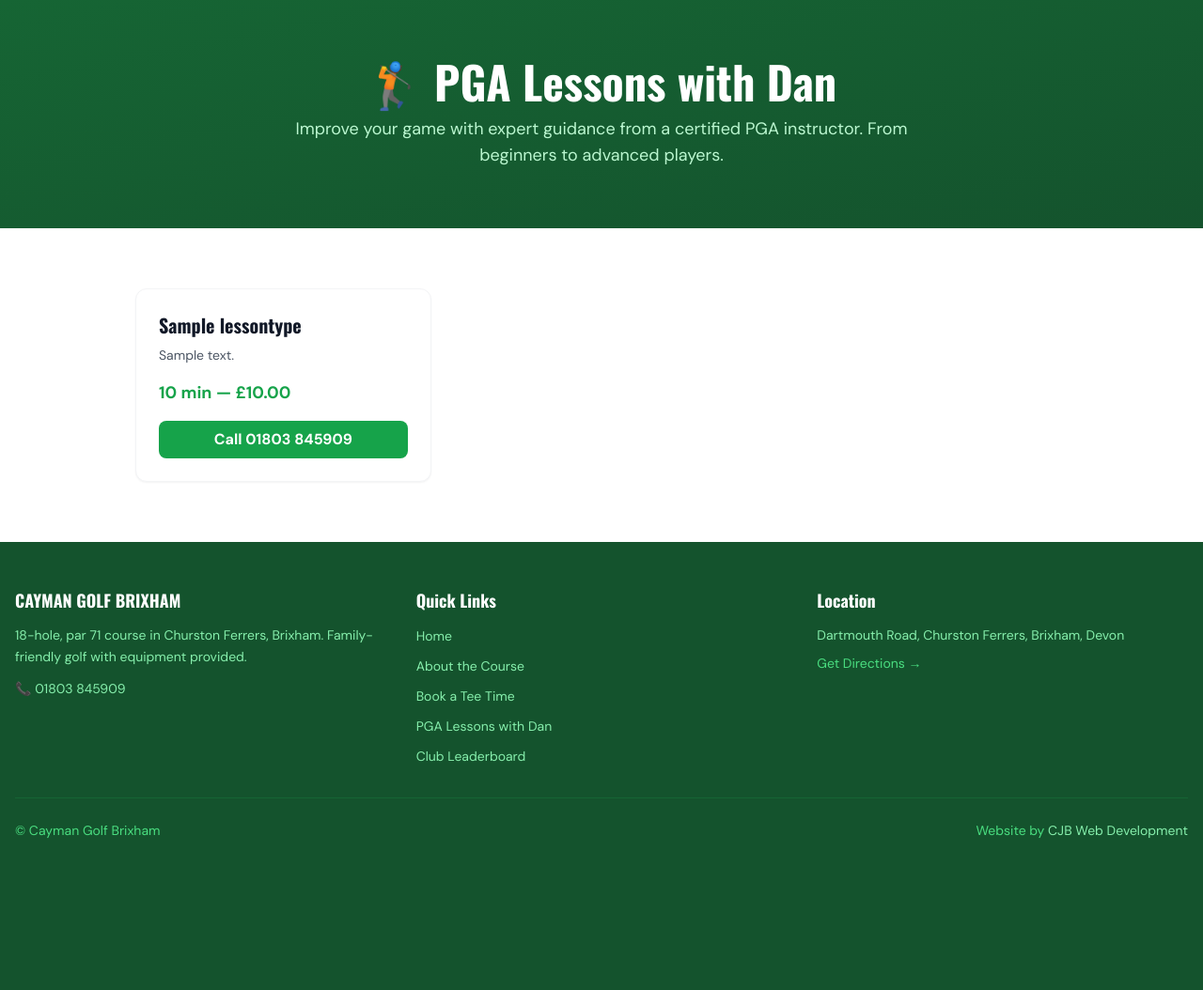
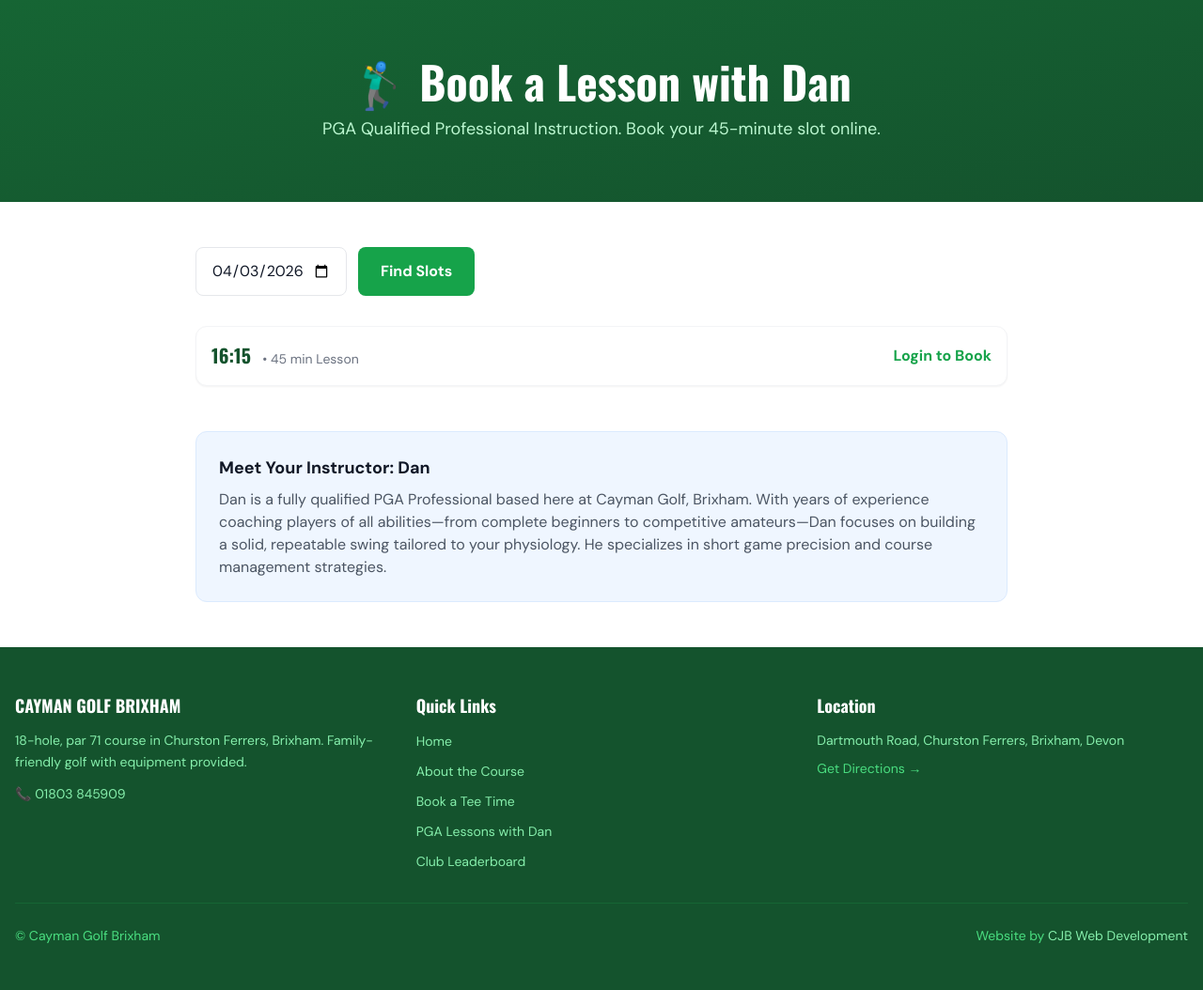
Before and after one commit to Cjbwebdev/caymengolf, a Django app: page /lessons/ in a window 1280 px wide. Shown: the part 65-1119 px from the top of the page at 94% size. Before the commit the page ends 957 px from the top, so only its background shows below. Run offline with Django 5.2, Linux system fonts and the light colour scheme; tables that the repository leaves empty hold one stand-in row (values such as "Sample post"); parts of the project's set-up code (start-up, migrations or seed data) failed here and were passed over; some libraries are stand-ins or nearby versions.

Commit message:
Fix: Hard delete past slots, force lesson booking form & bio

```diff
--- a/bookings/urls.py
+++ b/bookings/urls.py
@@ -8,4 +8,5 @@
     path("slot/<int:time_id>/", views.book_slot, name="book_slot"),
     path("my-bookings/", views.my_bookings, name="my_bookings"),
     path("my-bookings/<int:booking_id>/cancel/", views.cancel_booking, name="cancel_booking"),
+    path("lesson/<int:slot_id>/", views.book_lesson, name="book_lesson"),
 ]
--- a/bookings/views.py
+++ b/bookings/views.py
@@ -2,12 +2,43 @@
 from django.contrib.auth.decorators import login_required
 from django.contrib import messages
 from django.utils import timezone
-from .models import TeeTime, Booking
+from django.conf import settings
+from django.core.mail import send_mail
+from .models import TeeTime, LessonSlot, Booking
+from lessons.models import LessonType
+import datetime
 
 def booking_page(request):
     date_str = request.GET.get("date", str(timezone.now().date()))
-    times = TeeTime.objects.filter(date=date_str, is_available=True).order_by("time")[:30]
-    return render(request, "bookings/booking.html", {"tee_times": times, "selected_date": date_str})
+    try:
+        selected_date = datetime.datetime.strptime(date_str, "%Y-%m-%d").date()
+    except ValueError:
+        selected_date = timezone.now().date()
+
+    today = timezone.now().date()
+
+    # Auto-generate slots for this date if they don't exist
+    if not TeeTime.objects.filter(date=selected_date).exists() and selected_date >= today and selected_date <= today + datetime.timedelta(days=14):
+        current = datetime.time(8, 0)
+        while current.hour < 17 or (current.hour == 17 and current.minute <= 30):
+            TeeTime.objects.get_or_create(date=selected_date, time=current, defaults={"max_players": 4, "booked_players": 0})
+            current = (datetime.datetime.combine(selected_date, current) + datetime.timedelta(minutes=10)).time()
+
+    times = TeeTime.objects.filter(date=selected_date, is_available=True).order_by("time")
+
+    # Filter out past slots for today
+    if selected_date == today:
+        # NUCLEAR OPTION: Physically delete past slots so they NEVER show up
+        now = timezone.now().time()
+        cutoff = (datetime.datetime.combine(today, now) - datetime.timedelta(minutes=5)).time()
+        TeeTime.objects.filter(date=today, time__lt=cutoff).delete()
+        now = timezone.now().time()
+        # Give a 5-min buffer
+        times = times.filter(
+            time__gte=(datetime.datetime.combine(selected_date, now) - datetime.timedelta(minutes=5)).time()
+        )
+
+    return render(request, "bookings/booking.html", {"tee_times": times, "selected_date": date_str, "max_date": (today + datetime.timedelta(days=14)).isoformat()})
 
 @login_required
 def book_slot(request, time_id):
@@ -19,9 +50,9 @@
 
     if request.method == "POST":
         num_players = int(request.POST.get("num_players", 1))
-        if num_players > tee_time.spots_remaining:
+        if num_players > tee_time.spots_remaining or num_players < 1:
             messages.error(request, f"Only {tee_time.spots_remaining} spots remaining.")
-            return redirect("bookings:booking")
+            return redirect("bookings:book_slot", time_id=tee_time.pk)
 
         players = request.POST.get("player_names", request.user.username)
         notes = request.POST.get("notes", "")
@@ -32,7 +63,24 @@
             num_players=num_players,
             player_names=players,
             notes=notes,
+            booking_type="tee_time"
         )
+
+        # Send email to Dan
+        try:
+            send_mail(
+                subject=f"New Tee Time Booking - {tee_time.date} at {tee_time.time.strftime('%H:%M')}",
+                message=f"Booking for {num_players} player(s) on {tee_time.date} at {tee_time.time.strftime('%H:%M')}\n\n"
+                        f"Booked by: {request.user.username} ({request.user.email})\n"
+                        f"Player(s): {players}\n"
+                        f"Notes: {notes}\n\n"
+                        f"Please reply to confirm.",
+                from_email=getattr(settings, "DEFAULT_FROM_EMAIL", "noreply@caymangolf.site"),
+                recipient_list=["danleins@hotmail.co.uk"],
+                fail_silently=True,
+            )
+        except Exception:
+            pass  # Email failing shouldn't break the booking
 
         tee_time.booked_players += num_players
         if tee_time.booked_players >= tee_time.max_players:
@@ -40,31 +88,122 @@
         tee_time.save()
 
         messages.success(request, f"✅ Tee time confirmed for {tee_time.date} at {tee_time.time.strftime('%H:%M')}!")
-        return redirect("golfers:my_profile")
+        return redirect("bookings:my_bookings")
 
     return render(request, "bookings/confirm.html", {"tee_time": tee_time})
 
 @login_required
 def my_bookings(request):
-    bookings = Booking.objects.filter(user=request.user, is_cancelled=False).order_by("-created_at")
+    bookings = Booking.objects.filter(user=request.user).order_by("-created_at")
     return render(request, "bookings/my_bookings.html", {"bookings": bookings})
 
 @login_required
 def cancel_booking(request, booking_id):
     booking = get_object_or_404(Booking, pk=booking_id, user=request.user)
 
-    if booking.tee_time.date < timezone.now().date():
-        messages.error(request, "Cannot cancel a past booking.")
-        return redirect("bookings:my_bookings")
-
-    # Free up the spots
-    tee_time = booking.tee_time
-    tee_time.is_available = True
-    tee_time.booked_players = max(0, tee_time.booked_players - booking.num_players)
-    tee_time.save()
+    if booking.booking_type == "lesson":
+        try:
+            slot = booking.lesson_slot
+            slot.is_available = True
+            slot.save()
+        except: pass
+    else:
+        try:
+            tee_time = booking.tee_time
+            tee_time.is_available = True
+            tee_time.booked_players = max(0, tee_time.booked_players - booking.num_players)
+            tee_time.save()
+        except: pass
 
     booking.is_cancelled = True
     booking.save()
 
     messages.success(request, "Booking cancelled successfully.")
     return redirect("bookings:my_bookings")
+
+
+# ─── Lesson Booking ───
+def lesson_page(request):
+    date_str = request.GET.get("date", str(timezone.now().date()))
+    try:
+        selected_date = datetime.datetime.strptime(date_str, "%Y-%m-%d").date()
+    except ValueError:
+        selected_date = timezone.now().date()
+
+    today = timezone.now().date()
+
+    # Auto-generate 45-min lesson slots if they don't exist
+    # Always ensure slots exist for the view
+    if selected_date == today:
+        now = timezone.now().time()
+        cutoff = (datetime.datetime.combine(today, now) - datetime.timedelta(minutes=5)).time()
+        LessonSlot.objects.filter(date=today, time__lt=cutoff).delete()
+
+    if not LessonSlot.objects.filter(date=selected_date).exists() and selected_date >= today and selected_date <= today + datetime.timedelta(days=14):
+        current = datetime.time(8, 0)
+        while (current.hour * 60 + current.minute + 45) <= (17 * 60 + 30):
+            LessonSlot.objects.get_or_create(date=selected_date, time=current, defaults={"duration": 45})
+            current = (datetime.datetime.combine(selected_date, current) + datetime.timedelta(minutes=45)).time()
+
+    available_slots = LessonSlot.objects.filter(date=selected_date, is_available=True).order_by("time")
+
+    # Filter out past for today
+    if selected_date == today:
+        # NUCLEAR OPTION: Physically delete past slots so they NEVER show up
+        now = timezone.now().time()
+        cutoff = (datetime.datetime.combine(today, now) - datetime.timedelta(minutes=5)).time()
+        TeeTime.objects.filter(date=today, time__lt=cutoff).delete()
+        now = timezone.now().time()
+        available_slots = available_slots.filter(
+            time__gte=(datetime.datetime.combine(selected_date, now) - datetime.timedelta(minutes=5)).time()
+        )
+
+    return render(request, "pages/lessons.html", {
+        "available_slots": available_slots,
+        "selected_date": date_str,
+        "max_date": (today + datetime.timedelta(days=14)).isoformat()
+    })
+
+@login_required
+def book_lesson(request, slot_id):
+    slot = get_object_or_404(LessonSlot, pk=slot_id)
+
+    if not slot.is_available or slot.date < timezone.now().date():
+        messages.error(request, "This lesson slot is not available.")
+        return redirect("pages:lessons")
+
+    if request.method == "POST":
+        notes = request.POST.get("skill_level", "") + "\n" + request.POST.get("notes", "")
+
+        Booking.objects.create(
+            lesson_slot=slot,
+            user=request.user,
+            num_players=1,
+            player_names=request.user.username,
+            notes=notes,
+            booking_type="lesson"
+        )
+
+        # Send email to Dan
+        try:
+            send_mail(
+                subject=f"New Lesson Booking - {slot.date} at {slot.time.strftime('%H:%M')}",
+                message=f"Lesson for {slot.duration} minutes on {slot.date} at {slot.time.strftime('%H:%M')}\n\n"
+                        f"Student: {request.user.username} ({request.user.email})\n"
+                        f"Skill/Notes: {notes}\n\n"
+                        f"Please reply to confirm.",
+                from_email=getattr(settings, "DEFAULT_FROM_EMAIL", "noreply@caymangolf.site"),
+                recipient_list=["danleins@hotmail.co.uk"],
+                fail_silently=True,
+            )
+        except Exception:
+            pass
+
+        slot.is_available = False
+        slot.booked_by = request.user
+        slot.save()
+
+        messages.success(request, f"✅ Lesson confirmed with Dan on {slot.date} at {slot.time.strftime('%H:%M')}!")
+        return redirect("bookings:my_bookings")
+
+    return render(request, "bookings/lesson_confirm.html", {"slot": slot})
--- a/pages/views.py
+++ b/pages/views.py
@@ -1,4 +1,4 @@
-from django.shortcuts import render
+from django.shortcuts import render, redirect
 from django.utils import timezone
 from datetime import timedelta
 
@@ -13,12 +13,8 @@
     return render(request, "pages/about.html")
 
 def bookings_page(request):
-    from bookings.models import TeeTime
-    date_str = request.GET.get("date", str(timezone.now().date()))
-    times = TeeTime.objects.filter(date=date_str, is_available=True).order_by("time")
-    return render(request, "pages/bookings.html", {"tee_times": times, "selected_date": date_str})
+    return redirect("bookings:booking")
 
 def lessons_page(request):
-    from lessons.models import LessonType
-    types = LessonType.objects.filter(is_active=True)
-    return render(request, "pages/lessons.html", {"lesson_types": types})
+    from bookings.views import lesson_page
+    return lesson_page(request)
--- a/templates/pages/lessons.html
+++ b/templates/pages/lessons.html
@@ -1,38 +1,47 @@
 {% extends "base.html" %}
-{% block title %}PGA Golf Lessons with Dan — Cayman Golf Brixham{% endblock %}
+{% block title %}PGA Golf Lessons with Dan{% endblock %}
 {% block content %}
 <section class="bg-gradient-to-br from-golf-800 to-golf-900 text-white py-16 text-center">
     <div class="max-w-7xl mx-auto px-4">
-        <h1 class="font-display text-5xl font-bold mb-3">🏌️ PGA Lessons with Dan</h1>
-        <p class="text-golf-200 text-lg max-w-2xl mx-auto">Improve your game with expert guidance from a certified PGA instructor. From beginners to advanced players.</p>
+        <h1 class="font-display text-5xl font-bold mb-3">🏌️‍♂️ Book a Lesson with Dan</h1>
+        <p class="text-golf-200 text-lg">PGA Qualified Professional Instruction. Book your 45-minute slot online.</p>
     </div>
 </section>
-<section class="py-16">
-    <div class="max-w-5xl mx-auto px-4">
-        {% if lesson_types %}
-        <div class="grid md:grid-cols-3 gap-6">
-            {% for lt in lesson_types %}
-            <div class="bg-white rounded-xl p-6 border border-gray-100 shadow-sm">
-                <h3 class="font-display text-xl font-bold mb-2">{{ lt.name }}</h3>
-                <p class="text-gray-600 text-sm mb-4">{{ lt.description }}</p>
-                <div class="text-golf-600 font-bold text-lg mb-4">{{ lt.duration_minutes }} min — £{{ lt.price }}</div>
-                <a href="tel:01803845909" class="block text-center bg-golf-600 text-white py-2 rounded-lg hover:bg-golf-700 transition font-bold">
-                    Call 01803 845909
-                </a>
+
+<section class="py-12">
+    <div class="max-w-4xl mx-auto px-4">
+        <form method="get" class="flex gap-3 mb-8">
+            <input type="date" name="date" value="{{ selected_date }}" min="{{ min_date }}" max="{{ max_date }}"
+                   class="border border-gray-200 rounded-lg px-4 py-3 focus:ring-2 focus:ring-golf-500">
+            <button type="submit" class="bg-golf-600 text-white px-6 py-3 rounded-lg hover:bg-golf-700 transition font-bold">Find Slots</button>
+        </form>
+
+        {% if available_slots %}
+        <div class="space-y-3">
+            {% for slot in available_slots %}
+            <div class="bg-white rounded-xl p-4 border border-gray-100 shadow-sm hover:shadow-md transition flex justify-between items-center">
+                <div>
+                    <span class="font-display text-xl font-bold text-golf-900">{{ slot.time|time:"H:i" }}</span>
+                    <span class="text-gray-500 ml-2 text-sm">• 45 min Lesson</span>
+                </div>
+                {% if user.is_authenticated %}
+                    <a href="/bookings/lesson/{{ slot.id }}/" class="bg-golf-600 text-white px-5 py-2 rounded-lg hover:bg-golf-700 transition font-bold">Book Lesson</a>
+                {% else %}
+                    <a href="/accounts/login/" class="text-golf-600 font-bold">Login to Book</a>
+                {% endif %}
             </div>
             {% endfor %}
         </div>
         {% else %}
-        <div class="text-center max-w-xl mx-auto">
-            <h2 class="font-display text-3xl font-bold text-golf-900 mb-4">Book a Lesson with Dan</h2>
-            <p class="text-gray-600 text-lg mb-6">Take your golf skills to the next level with expert instruction from a certified PGA professional. Whether you're a complete beginner or looking to refine your game, Dan offers tailored lessons for all abilities.</p>
-            <div class="bg-golf-50 rounded-xl p-6 border border-golf-100 mb-6">
-                <p class="text-golf-800 mb-2"><strong>📞 Call Dan directly:</strong></p>
-                <a href="tel:01803845909" class="text-2xl font-bold text-golf-600 hover:text-golf-700">01803 845909</a>
-            </div>
-            <p class="text-gray-500 text-sm">Lessons available on-site at the course. Equipment provided.</p>
+        <div class="bg-gray-50 rounded-xl p-8 text-center">
+            <p class="text-gray-500">No lesson slots available for this date. Try another day?</p>
         </div>
         {% endif %}
+
+        <div class="mt-12 bg-blue-50 p-6 rounded-xl border border-blue-100">
+            <h3 class="font-bold text-lg mb-2">Meet Your Instructor: Dan</h3>
+            <p class="text-gray-600">Dan is a fully qualified PGA Professional based here at Cayman Golf, Brixham. With years of experience coaching players of all abilities—from complete beginners to competitive amateurs—Dan focuses on building a solid, repeatable swing tailored to your physiology. He specializes in short game precision and course management strategies.</p>
+        </div>
     </div>
 </section>
 {% endblock %}
```
Also changed, not shown: bookings/models.py (+26 -24 lines), lessons/views.py (+3 -4 lines).
